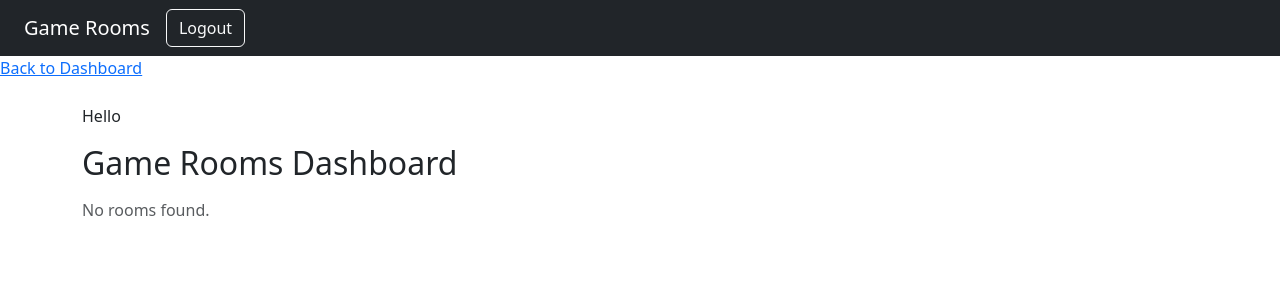
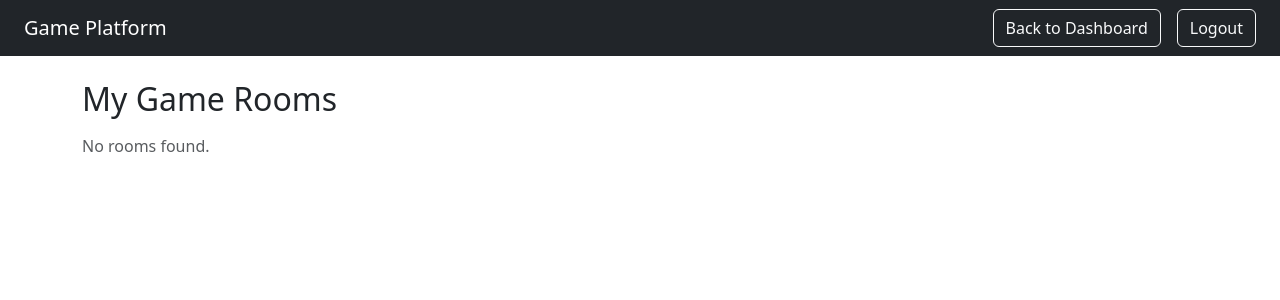
Before and after one commit to rakets/Team-gaming-platform, a Spring Boot app: page /dashboard/myRoom in a window 1280 px wide. Shown: the top 300 px of the page. Run offline with Spring Boot 4, Linux system fonts and the light colour scheme; the visitor is signed in with stand-in values (Sample User, id 1); data that the repository does not hold is empty; some of the project's set-up classes (security, data sources, template engines, error pages and the like) are left out, and stand-ins take their place; some libraries are stand-ins or nearby versions.

Commit message:
feat: update style

```diff
--- a/src/main/resources/static/css/style.css
+++ b/src/main/resources/static/css/style.css
@@ -316,3 +316,8 @@
     background: gold;
     color: black;
 }
+
+/* стиль курсора, при наведении на что-то */
+.pointer {
+    cursor: pointer;
+}
--- a/src/main/resources/templates/roomsList.html
+++ b/src/main/resources/templates/roomsList.html
@@ -8,21 +8,23 @@
 
     <link rel="stylesheet" th:href="@{/webjars/bootstrap/css/bootstrap.min.css}">
     <link rel="stylesheet" th:href="@{/webjars/font-awesome/css/all.css}">
+    <link rel="stylesheet" th:href="@{/css/style.css}">
 </head>
 
 <body>
 
-<header class="navbar navbar-expand-lg navbar-dark bg-dark px-4">
-    <span class="navbar-brand">Game Rooms</span>
-    <button class="btn btn-outline-light" onclick="window.location='/logout'">Logout</button>
+<header class="navbar navbar-expand-lg navbar-dark bg-dark px-4 d-flex justify-content-between align-items-center">
+    <div class="navbar-brand m-0">
+        <span class="pointer" onclick="window.location='/dashboard/'">Game Platform</span>
+    </div>
+    <div class="d-flex align-items-center gap-3">
+        <button class="btn btn-outline-light" onclick="window.location='/dashboard/'">Back to Dashboard</button>
+        <button class="btn btn-outline-light" onclick="window.location='/logout'">Logout</button>
+    </div>
 </header>
 
-<a class="" th:href="@{/dashboard/}" method="get">Back to Dashboard</a>
-
 <div class="container mt-4">
-    <p>Hello <label th:text="${username}"></label></p>
-
-    <h2 class="mb-3">Game Rooms Dashboard</h2>
+    <h2 class="mb-3">My Game Rooms</h2>
 
     <!-- list of game rooms -->
     <div th:if="${rooms != null}">
```
